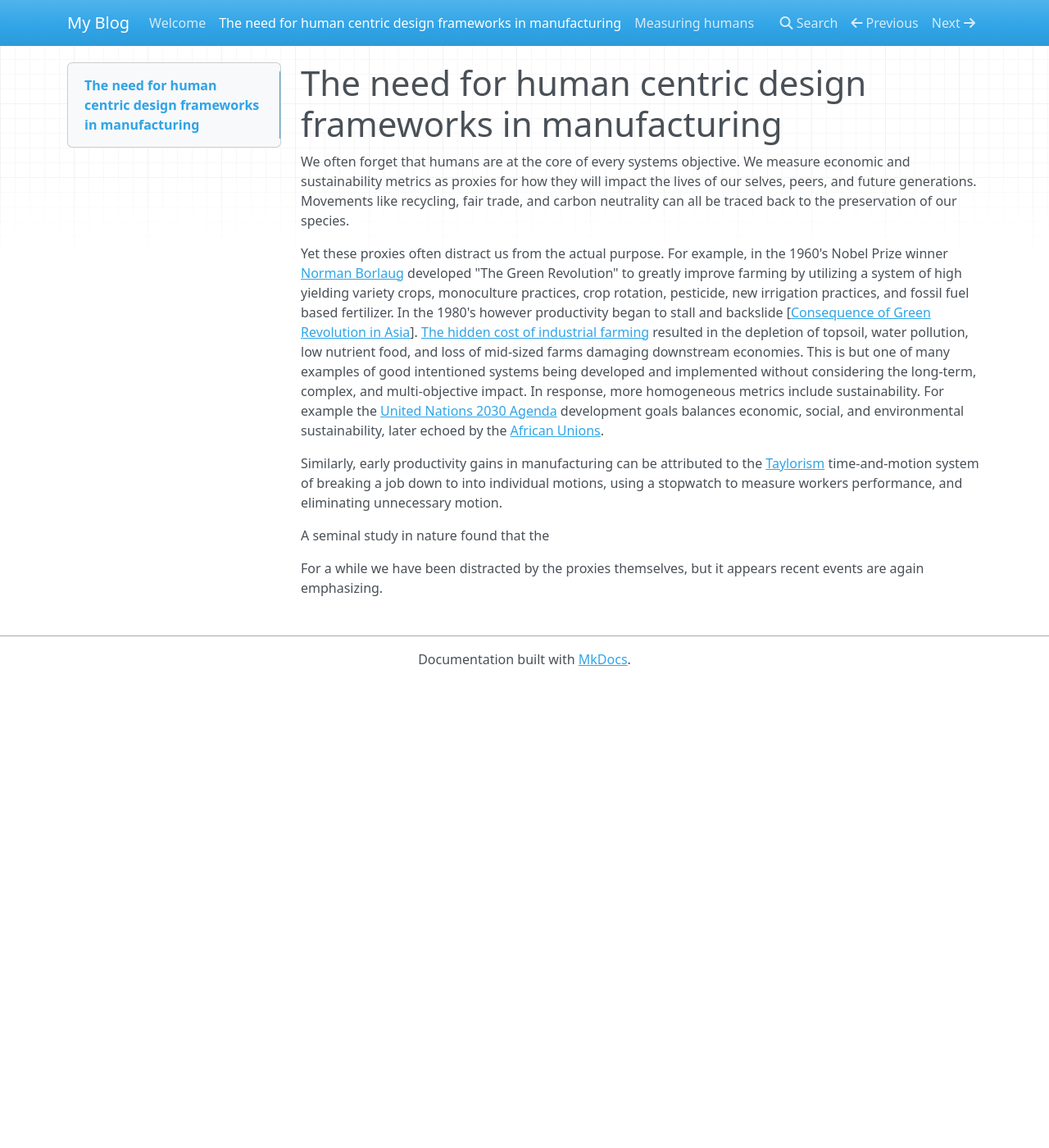
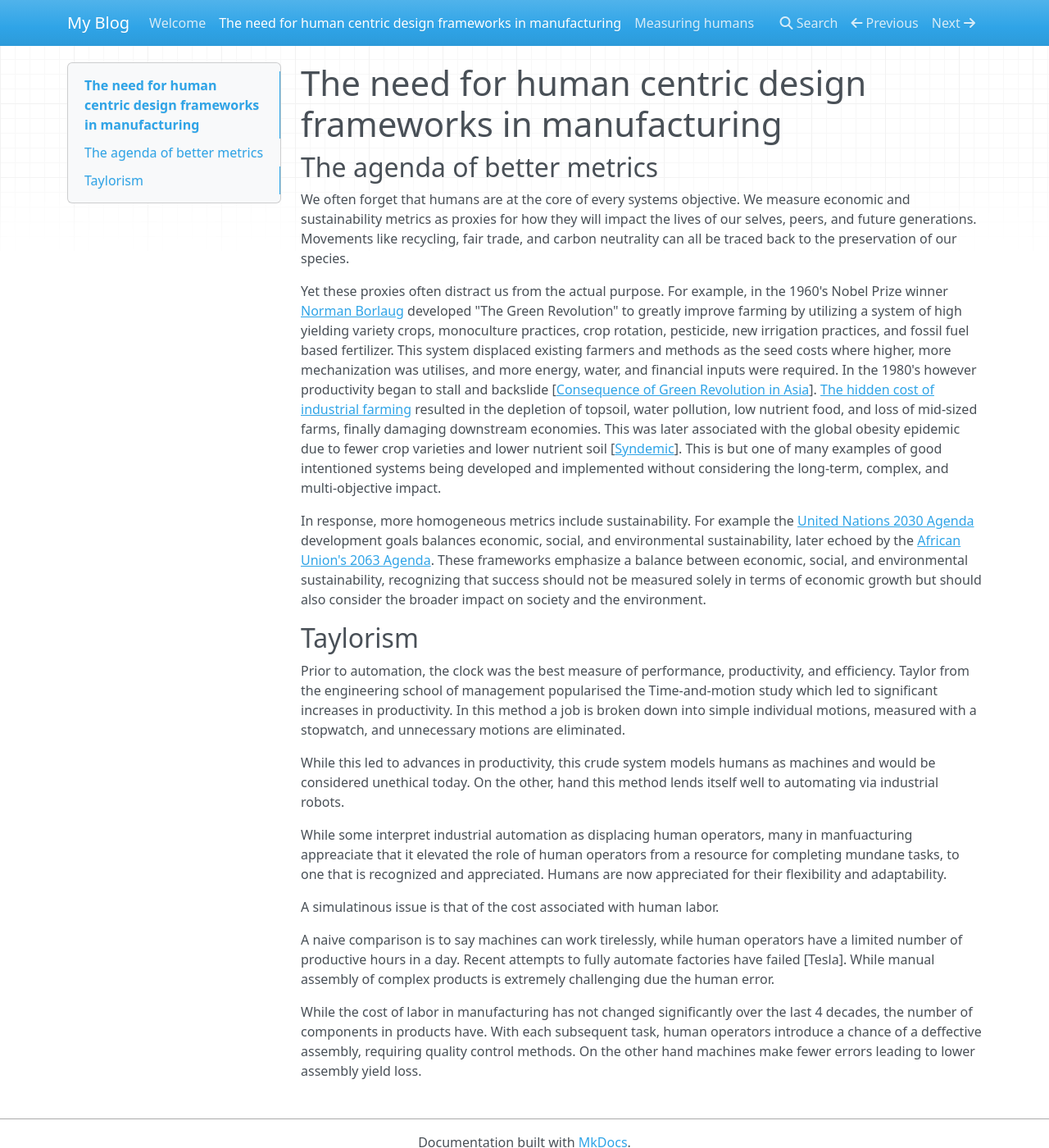
Before and after one commit to Steedalion/Blog, an MkDocs documentation site: the page built from docs/Human-centric-design-framework.md, in a window 1280 px wide and 1400 px high. Shown: the whole window at 82% size. Built offline with MkDocs 1.6.1, drawn with Linux system fonts in a browser that asks for light colours; nearby versions of some CDN libraries.

Commit message:
Quick push via script.

```diff
--- a/docs/Human-centric-design-framework.md
+++ b/docs/Human-centric-design-framework.md
@@ -1,11 +1,23 @@
 # The need for human centric design frameworks in manufacturing
+
+## The agenda of better metrics
 
 We often forget that humans are at the core of every systems objective. We measure economic and sustainability metrics as proxies for how they will impact the lives of our selves, peers, and future generations. Movements like recycling, fair trade, and carbon neutrality can all be traced back to the preservation of our species.
 
-Yet these proxies often distract us from the actual purpose. For example, in the 1960's Nobel Prize winner [Norman Borlaug](https://www.nobelprize.org/prizes/peace/1970/borlaug/facts/) developed "The Green Revolution" to greatly improve farming by utilizing a system of high yielding variety crops, monoculture practices, crop rotation, pesticide, new irrigation practices, and fossil fuel based fertilizer. In the 1980's however productivity began to stall and backslide [[Consequence of Green Revolution in Asia](https://citeseerx.ist.psu.edu/viewdoc/download?doi=10.1.1.80.3270&rep=rep1&type=pdf)]. [The hidden cost of industrial farming](https://www.ucsusa.org/resources/hidden-costs-industrial-agriculture) resulted in the depletion of topsoil, water pollution, low nutrient food, and loss of mid-sized farms damaging downstream economies. This is but one of many examples of good intentioned systems being developed and implemented without considering the  long-term, complex, and multi-objective impact. In response, more homogeneous metrics include sustainability. For example the [United Nations 2030 Agenda](https://doi.org/https://doi.org/10.1007/s13398-014-0173-7.2) development goals balances economic, social, and environmental sustainability, later echoed by  the [African Unions](http://scholar.google.com/scholar?hl=en&q=African+Union.+%282015%29.+Agenda+2063%3A+An+overview+of+Agenda+2063.+African+Union+Commission.).
+Yet these proxies often distract us from the actual purpose. For example, in the 1960's Nobel Prize winner [Norman Borlaug](https://www.nobelprize.org/prizes/peace/1970/borlaug/facts/) developed "The Green Revolution" to greatly improve farming by utilizing a system of high yielding variety crops, monoculture practices, crop rotation, pesticide, new irrigation practices, and fossil fuel based fertilizer. This system displaced existing farmers and methods as the seed costs where higher, more mechanization was utilises, and more energy, water, and financial inputs were required. In the 1980's however productivity began to stall and backslide [[Consequence of Green Revolution in Asia](https://citeseerx.ist.psu.edu/viewdoc/download?doi=10.1.1.80.3270&rep=rep1&type=pdf)]. [The hidden cost of industrial farming](https://www.ucsusa.org/resources/hidden-costs-industrial-agriculture) resulted in the depletion of topsoil, water pollution, low nutrient food, and loss of mid-sized farms, finally damaging downstream economies. This was later associated with the global obesity epidemic due to fewer crop varieties and lower nutrient soil [[Syndemic](https://doi.org/10.1016/S0140-6736(18)32822-8)]. This is but one of many examples of good intentioned systems being developed and implemented without considering the  long-term, complex, and multi-objective impact.
 
-Similarly, early productivity gains in manufacturing can be attributed to the [Taylorism](https://www.britannica.com/science/Taylorism) time-and-motion system of breaking a job down to into individual motions, using a stopwatch to measure workers performance, and eliminating unnecessary motion.
+In response, more homogeneous metrics include sustainability. For example the [United Nations 2030 Agenda](https://doi.org/https://doi.org/10.1007/s13398-014-0173-7.2) development goals balances economic, social, and environmental sustainability, later echoed by  the [African Union's 2063 Agenda](http://scholar.google.com/scholar?hl=en&q=African+Union.+%282015%29.+Agenda+2063%3A+An+overview+of+Agenda+2063.+African+Union+Commission.). These frameworks emphasize a balance between economic, social, and  environmental sustainability, recognizing that success should not be  measured solely in terms of economic growth but should also consider the broader impact on society and the environment.
 
-A seminal study in nature found that the
+## Taylorism
 
-For a while we have been distracted by the proxies themselves, but it appears recent events are again emphasizing.
+Prior to automation, the clock was the best measure of performance, productivity, and efficiency. Taylor from the engineering school of management popularised the Time-and-motion study which led to significant increases in productivity. In this method a job is broken down into simple individual motions, measured with a stopwatch, and unnecessary motions are eliminated.
+
+While this led to advances in productivity, this crude system models humans as machines and would be considered unethical today. On the other, hand this method lends itself well to automating via industrial robots.
+
+While some interpret industrial automation as displacing human operators, many in manfuacturing appreaciate that it elevated the role of human operators from a resource for completing mundane tasks, to one that is recognized and appreciated. Humans are now appreciated for their flexibility and adaptability.
+
+A simulatinous issue is that of the cost associated with human labor.
+
+ A naive comparison is to say machines can work tirelessly, while human operators have a limited number of productive hours in a day. Recent attempts to fully automate factories have failed [Tesla]. While manual assembly of  complex products is extremely challenging due the human error.
+
+While the cost of labor in manufacturing has not changed significantly over the last 4 decades, the number of components in products have. With each subsequent task, human operators introduce a chance of a deffective assembly, requiring quality control methods. On the other hand machines make fewer errors leading to lower assembly yield loss.
```
